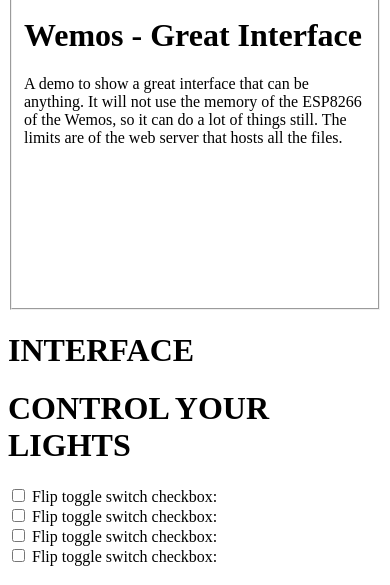
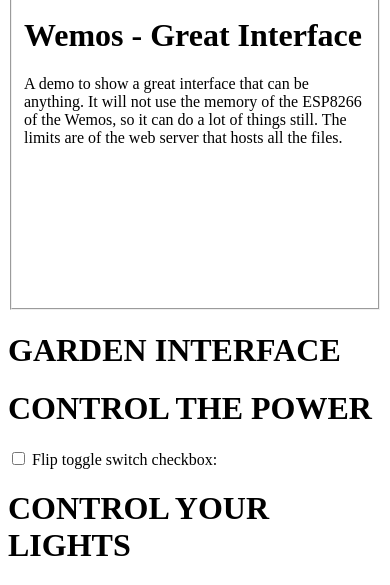
Before and after one commit to macsnoeren/internet-of-things, a plain HTML site: page wemos-controller/wemos-controller-ui.html in a window 390 px wide. Shown: the part 256-841 px from the top of the page. Drawn offline with Linux system fonts and the light colour scheme; a script that the page names is missing.

Commit message:
Changes to test the real controller.

```diff
--- a/wemos-controller/wemos-controller-ui.html
+++ b/wemos-controller/wemos-controller-ui.html
@@ -1,7 +1,7 @@
 <script>
     $('head').append('<link rel="stylesheet" href="http://code.jquery.com/mobile/1.4.5/jquery.mobile-1.4.5.min.css" type="text/css" />');
 
-    document.title = 'Wemos - Leaner Web Interface';
+    document.title = 'Garden Controller Interface';
 
     $.getScript( "http://code.jquery.com/mobile/1.4.5/jquery.mobile-1.4.5.min.js", function( data, textStatus, jqxhr ) {
         console.log( data ); // Data returned
@@ -35,7 +35,14 @@
 </fieldset>
 
 <div data-role="header">
-    <h1>INTERFACE</h1>
+    <h1>GARDEN INTERFACE</h1>
+</div>
+
+<h1>CONTROL THE POWER</h1>
+
+<div class="custom-control custom-switch">
+    <input type="checkbox" data-role="flipswitch" name="power-1" id="power-1-switch" onchange="toggleLight(1, this);">
+    <label for="power-1-switch">Flip toggle switch checkbox:</label>
 </div>
 
 <h1>CONTROL YOUR LIGHTS</h1>
```
Also changed, not shown: 1 other file.
